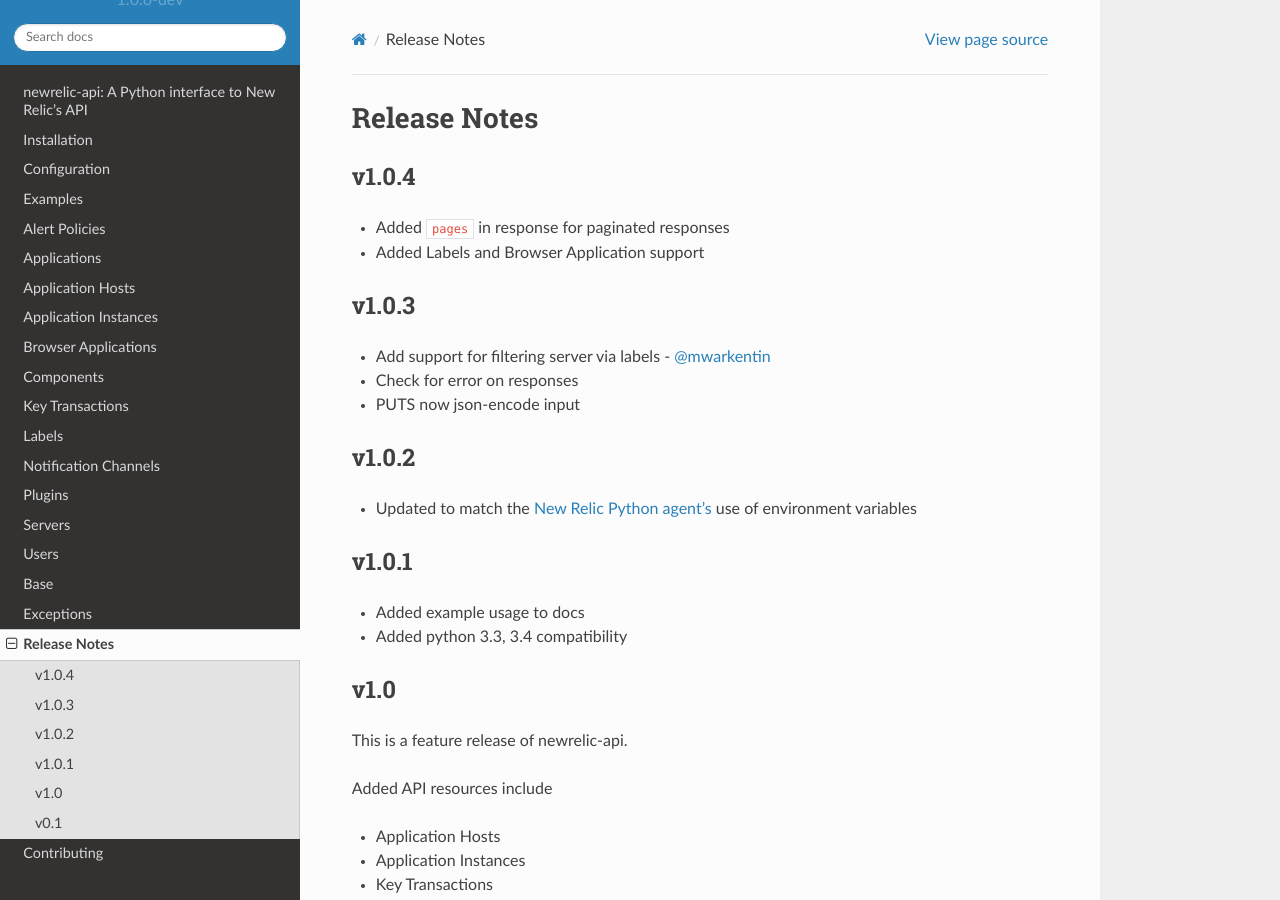
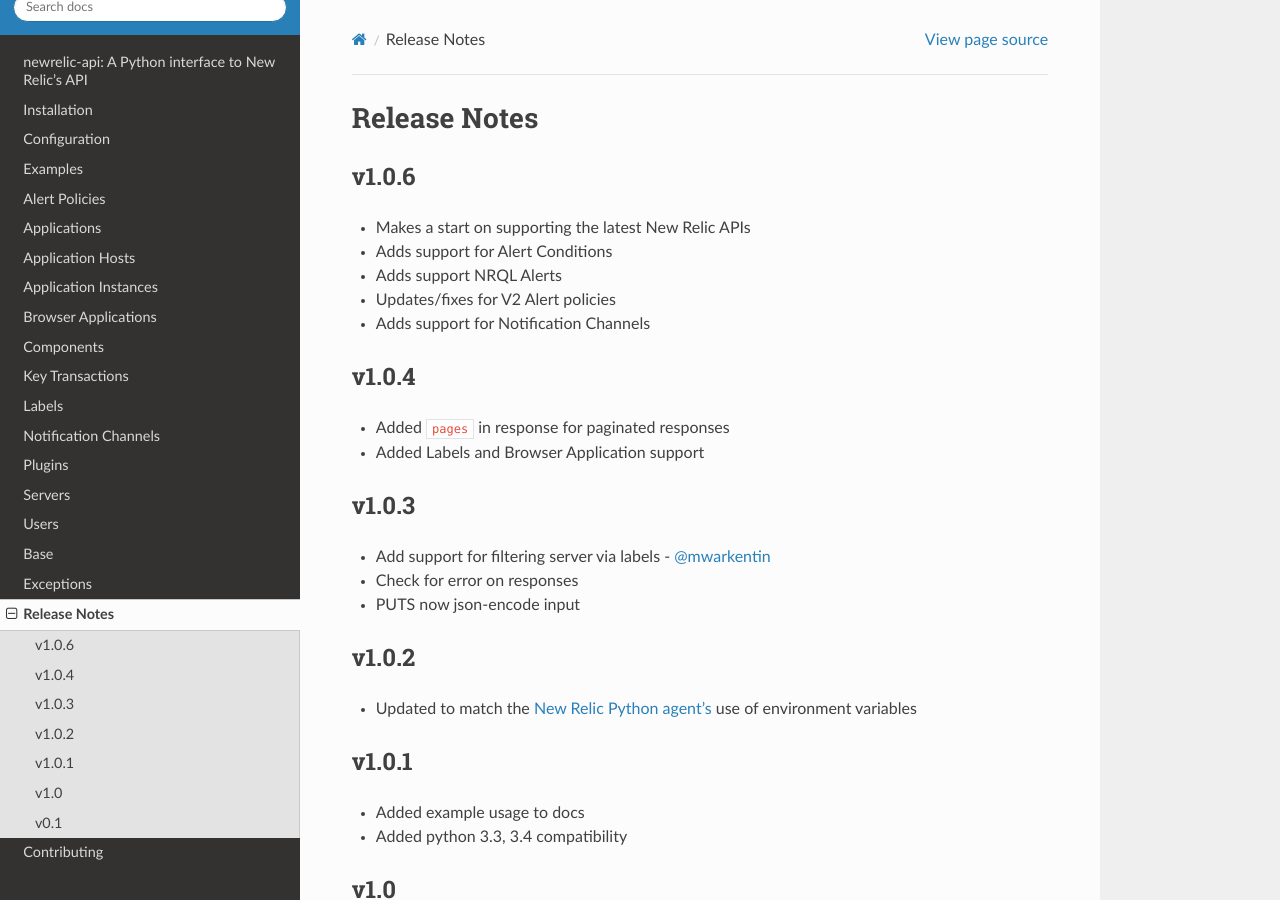
Before and after one commit to ambitioninc/newrelic-api, a Sphinx documentation site: the page built from docs/release_notes.rst, in a window 1280 px wide and 900 px high. Built offline with Sphinx 7.4.7 and the Read the Docs theme 2.0.0, drawn with Linux system fonts in a browser that asks for light colours.

Commit message:
Updates version and docs with v2 updates
Adds latest changes to the release notes and drops the -dev tag
from the version, also added a note to the README about the
out of date nature of the project.

```diff
--- a/docs/release_notes.rst
+++ b/docs/release_notes.rst
@@ -1,5 +1,14 @@
 Release Notes
 =============
+
+v1.0.6
+------
+
+* Makes a start on supporting the latest New Relic APIs
+* Adds support for Alert Conditions
+* Adds support NRQL Alerts
+* Updates/fixes for V2 Alert policies
+* Adds support for Notification Channels
 
 v1.0.4
 ------
--- a/newrelic_api/version.py
+++ b/newrelic_api/version.py
@@ -1 +1 @@
-__version__ = '1.0.6-dev'
+__version__ = '1.0.6'
```
Also changed, not shown: README.rst (+8 -0 lines).
